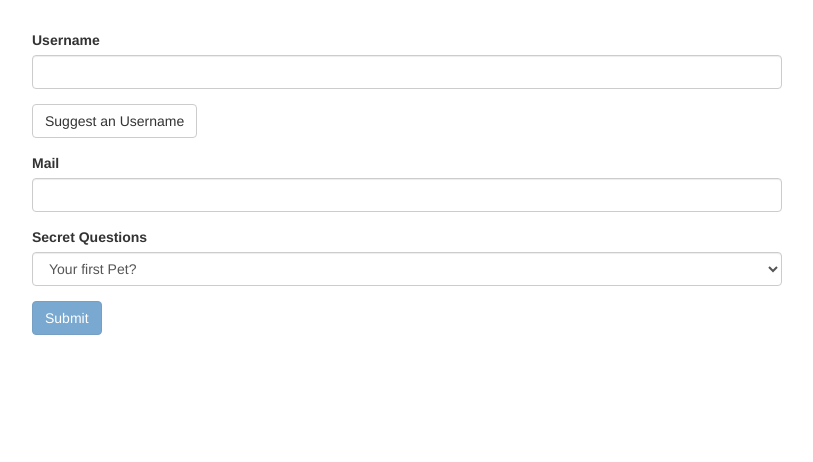
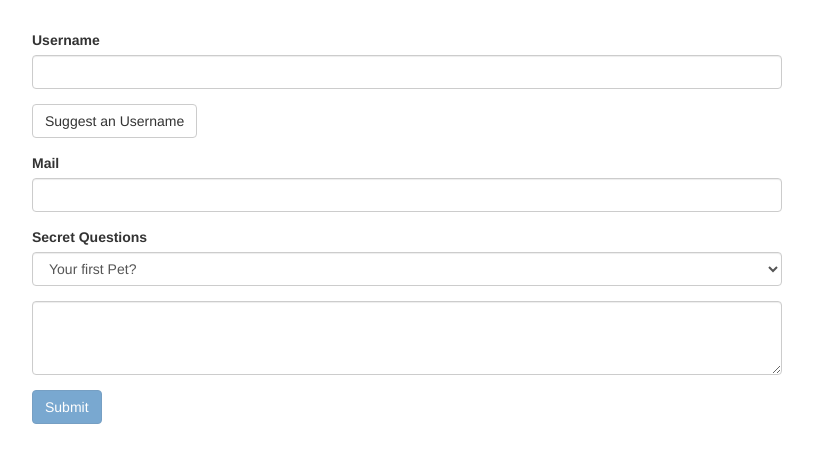
Before and after one commit to gaetanBloch/angular-forms-td, an Angular app: page / in a window 1280 px wide. Shown: the top 462 px of the page, without its empty margins (233-1046 px from the left). Built offline with nearby package versions, Linux system fonts and the light colour scheme.

Commit message:
Set two way property binding dor the answer of the secret question

```diff
--- a/src/app/app.component.html
+++ b/src/app/app.component.html
@@ -43,6 +43,14 @@
             <option value="teacher">Your first teacher?</option>
           </select>
         </div>
+        <div class="form-group">
+          <textarea name="secretAnswer"
+                    class="form-control"
+                    rows="3"
+                    [(ngModel)]="answer">
+          </textarea>
+        </div>
+        <p *ngIf="answer !== ''">Your reply : {{ answer }}</p>
         <button class="btn btn-primary" type="submit" [disabled]="!form.valid">Submit</button>
       </form>
     </div>
--- a/src/app/app.component.ts
+++ b/src/app/app.component.ts
@@ -8,6 +8,7 @@
 })
 export class AppComponent {
   readonly defaultQuestion = 'pet';
+  answer = '';
   @ViewChild('form', {static: false}) signUpForm: NgForm;
 
   // onSubmit(form: NgForm): void {
```
